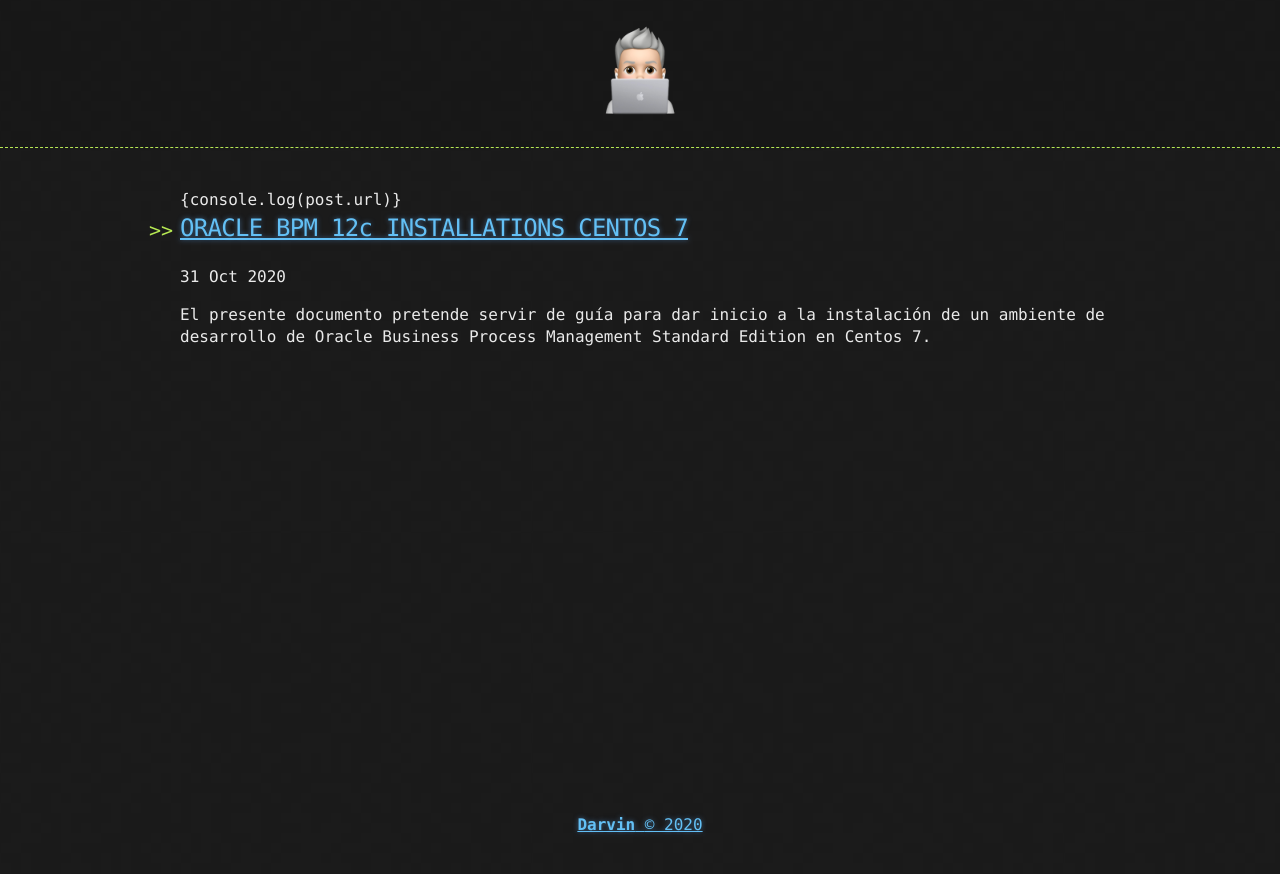
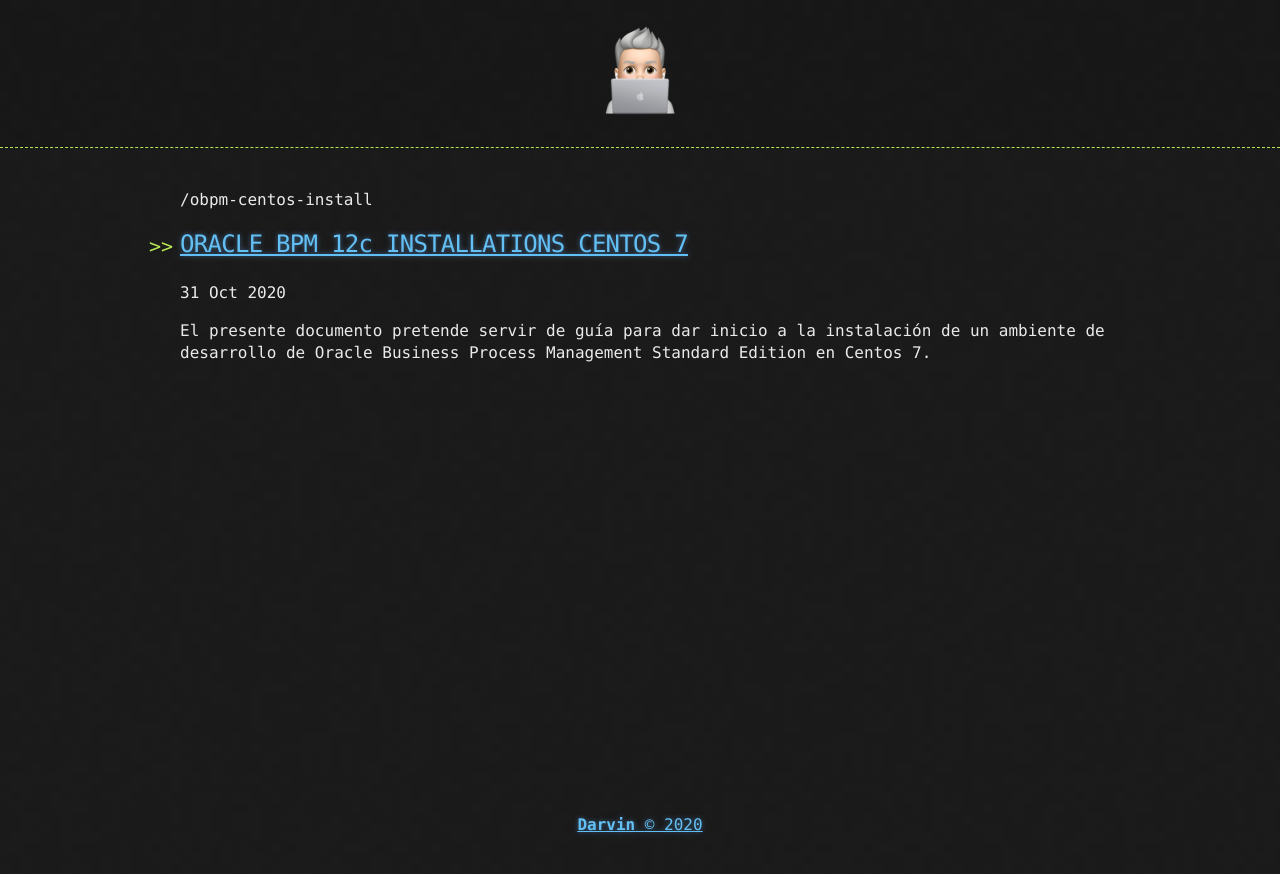
Before and after one commit to darvinueza/darvinueza.github.io, a Jekyll site: the page built from index.html, in a window 1280 px wide. Shown: the top 874 px of the page. Built offline with Jekyll 4.4.1, drawn with Linux system fonts in a browser that asks for light colours; the list of posts is cut into pages by our own code.

Commit message:
commit
commit

```diff
--- a/index.html
+++ b/index.html
@@ -4,7 +4,7 @@
 
 <ul>
   {% for post in paginator.posts %}
-  {console.log(post.url)}
+  <p>{{post.url}}</p>
   <li>
     <h2>
       <a href="{{ post.url | prepend: site.baseurl | replace: '//', '/' }}">{{ post.title }}</a>
```
